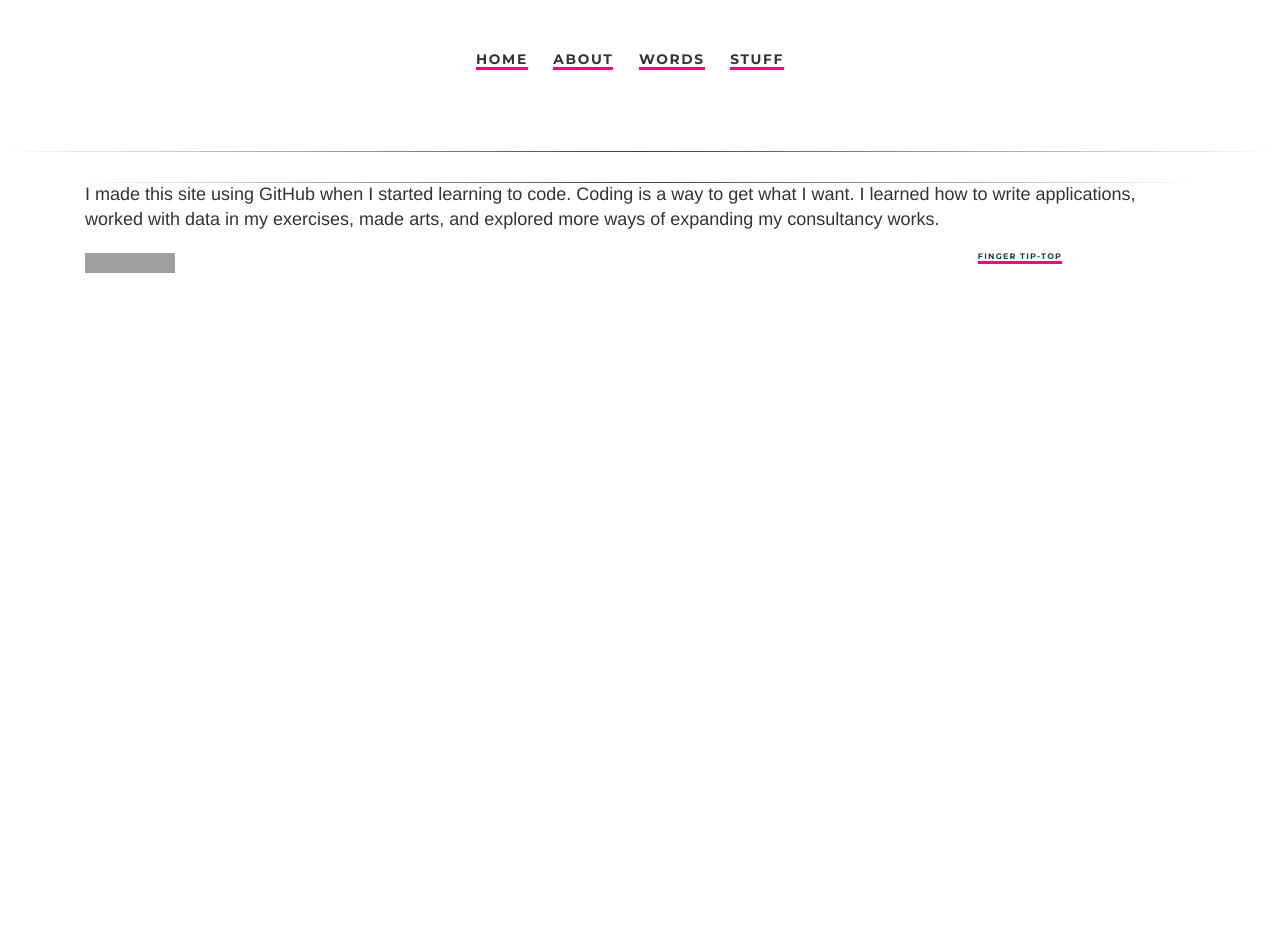
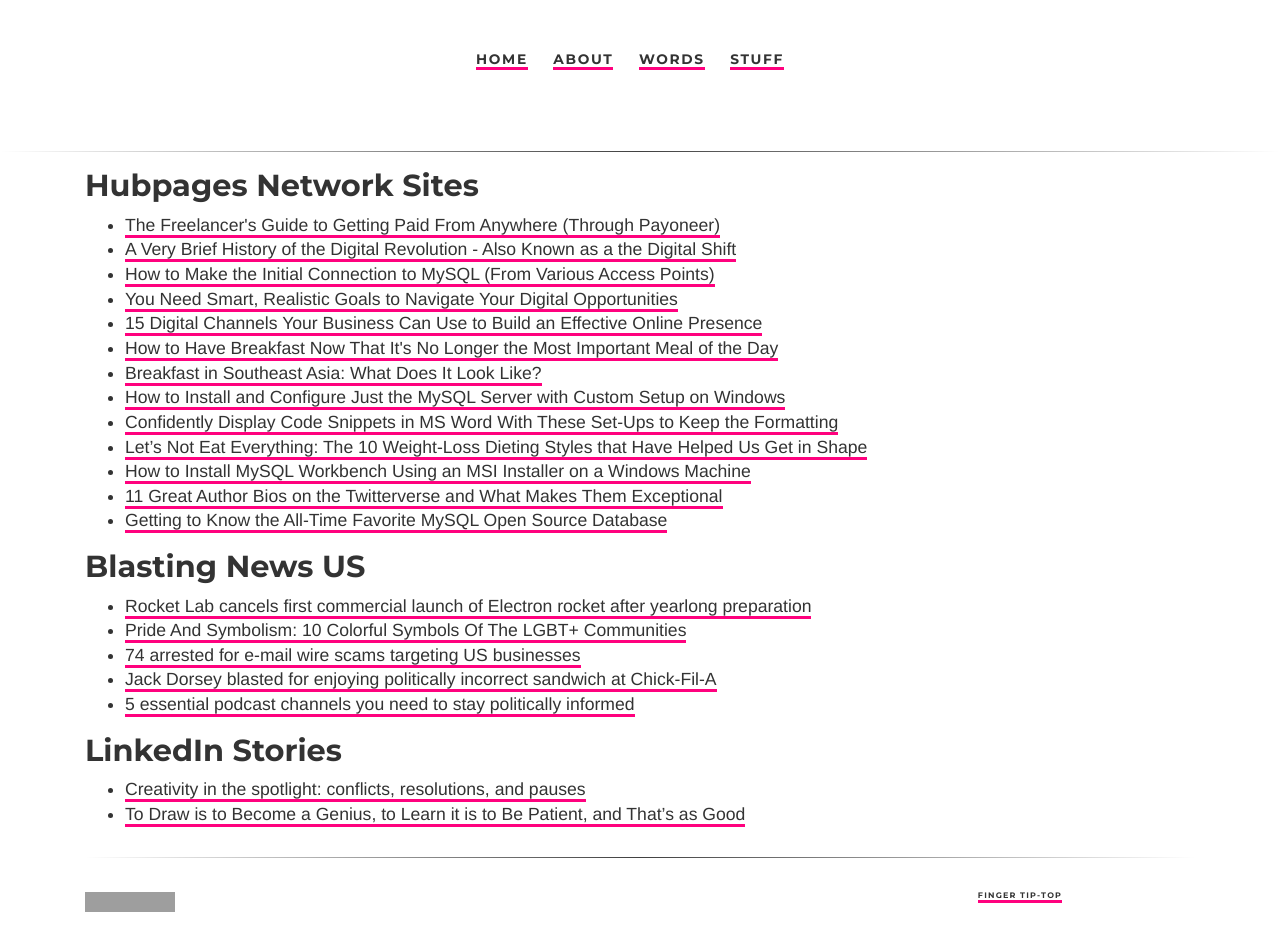
Before and after one commit to ariesti/ariesti.github.io, a Jekyll site: the page built from about/index.html, in a window 1280 px wide. Built offline with Jekyll 4.4.1, drawn with Linux system fonts in a browser that asks for light colours; before the commit the page ends 900 px from its top, so only the background shows below that; grey boxes are pictures that could not be loaded.

Commit message:
Update index.html

```diff
--- a/about/index.html
+++ b/about/index.html
@@ -1,13 +1,36 @@
 ---
 layout: default
 title: About Lovelli Fuad
+description: Some details about Finger Tip-top and why it was created
 tagline: Coding is a way to get what I want
-description: Some details about Finger Tip-top and why it was created
+permalink: /about/
 ---
-<div class="left">
-<p>
-I made this site using GitHub when I started learning to code.
-Coding is a way to get what I want.
-I learned how to write applications, worked with data in my exercises, made arts, and explored more ways of expanding my consultancy works.
-</p>
-</div>
+			<h3>Hubpages Network Sites</h3>
+			<ul class="hubpages">
+				<li><a href="https://toughnickel.com/self-employment/open-payoneer-account-free-get-paid">The Freelancer's Guide to Getting Paid From Anywhere (Through Payoneer)</a></li>
+				<li><a href="https://hubpages.com/technology/digital-revolution-analysis">A Very Brief History of the Digital Revolution - Also Known as a the Digital Shift</a></li>
+				<li><a href="https://owlcation.com/stem/mysql-shell">How to Make the Initial Connection to MySQL (From Various Access Points)</a></li>
+				<li><a href="https://hubpages.com/business/business-goals-01">You Need Smart, Realistic Goals to Navigate Your Digital Opportunities</li></a>
+				<li><a href="https://hubpages.com/business/digital-channels-01">15 Digital Channels Your Business Can Use to Build an Effective Online Presence</a></li>
+				<li><a href="https://caloriebee.com/diets/breakfast-importance">How to Have Breakfast Now That It's No Longer the Most Important Meal of the Day</a></li>
+				<li><a href="https://delishably.com/misc/diet-styles02">Breakfast in Southeast Asia: What Does It Look Like?</a></li>
+				<li><a href="https://owlcation.com/stem/mysql-config">How to Install and Configure Just the MySQL Server with Custom Setup on Windows</a></li>
+				<li><a href="https://owlcation.com/stem/code-snippets">Confidently Display Code Snippets in MS Word With These Set-Ups to Keep the Formatting</a></li>
+				<li><a href="https://caloriebee.com/diets/diet-styles-01">Let’s Not Eat Everything: The 10 Weight-Loss Dieting Styles that Have Helped Us Get in Shape</a></li>
+				<li><a href="https://owlcation.com/stem/mysql-installer">How to Install MySQL Workbench Using an MSI Installer on a Windows Machine</a></li>
+				<li><a href="https://turbofuture.com/internet/twitter-bios">11 Great Author Bios on the Twitterverse and What Makes Them Exceptional</a></li>
+				<li><a href="https://owlcation.com/stem/Getting-to-Know-the-All-Time-Favorite-MySQL-Open-Source-Database">Getting to Know the All-Time Favorite MySQL Open Source Database</a></li>
+			</ul>
+			<h3>Blasting News US</h3>
+			<ul class="blastingus">
+				<li><a href="https://us.blastingnews.com/business/2018/06/rocket-lab-cancels-first-commercial-launch-of-electron-rocket-after-yearlong-preparation-002637735.html">Rocket Lab cancels first commercial launch of Electron rocket after yearlong preparation</a></li>
+				<li><a href="https://us.blastingnews.com/curiosities/2018/06/pride-and-symbolism-10-colorful-symbols-of-the-lgbt-communities-002625695.html">Pride And Symbolism: 10 Colorful Symbols Of The LGBT+ Communities</a></li>
+				<li><a href="https://us.blastingnews.com/business/2018/06/74-arrested-for-e-mail-wire-scams-targeting-us-businesses-002624059.html">74 arrested for e-mail wire scams targeting US businesses</a></li>
+				<li><a href="https://us.blastingnews.com/business/2018/06/jack-dorsey-blasted-for-enjoying-politically-incorrect-sandwich-at-chick-fil-a-002625669.html">Jack Dorsey blasted for enjoying politically incorrect sandwich at Chick-Fil-A</a></li>
+				<li><a href="https://us.blastingnews.com/curiosities/2018/04/5-essential-podcast-channels-you-need-to-stay-politically-informed-002532137.html">5 essential podcast channels you need to stay politically informed</a></li>
+			</ul>
+			<h3>LinkedIn Stories</h3>
+			<ul class="lnkdn">
+				<li><a href="https://www.linkedin.com/pulse/creativity-spotlight-conflicts-resolutions-pauses-lovelli-fuad/">Creativity in the spotlight: conflicts, resolutions, and pauses</a></li>
+				<li><a href="https://www.linkedin.com/pulse/draw-become-genius-learn-patient-thats-good-lovelli-fuad/">To Draw is to Become a Genius, to Learn it is to Be Patient, and That’s as Good</a></li>
+			</ul>
```
